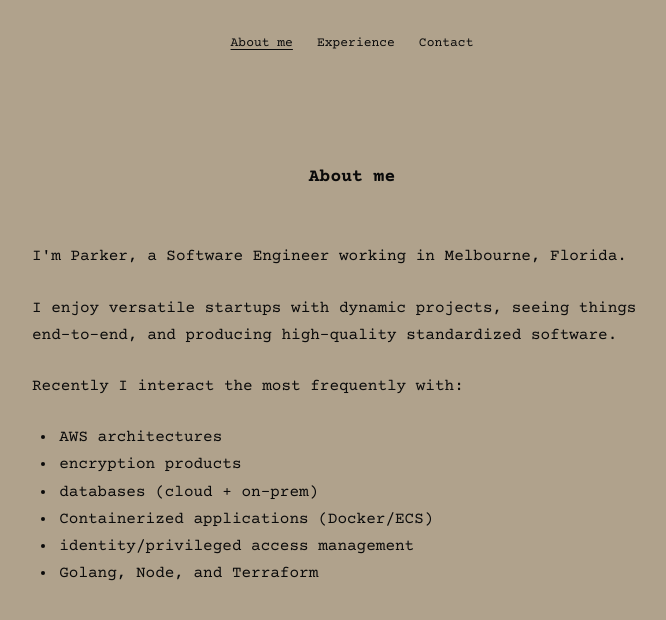
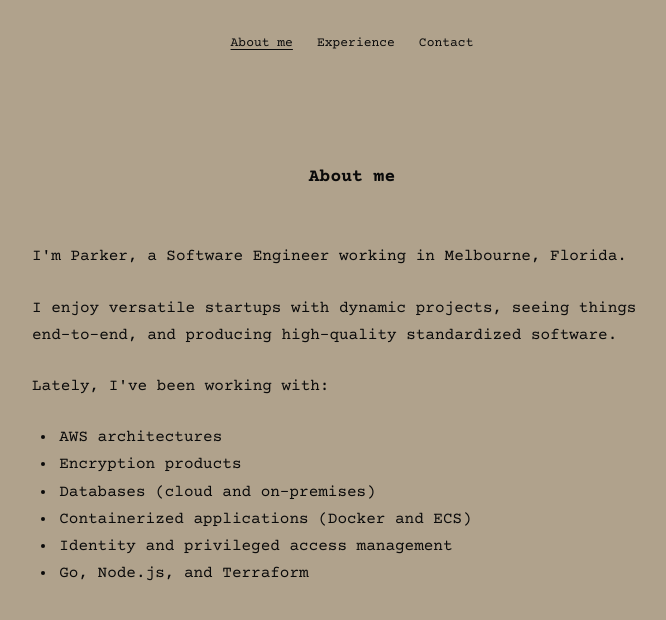
Before and after one commit to pcummings2021/parker-site, a Next.js app: page /about in a window 1280 px wide. Shown: the top 620 px of the page, without its empty margins (288-954 px from the left). Built offline with nearby package versions, Linux system fonts and the light colour scheme.

Commit message:
Refine About technology list wording

```diff
--- a/app/about/page.tsx
+++ b/app/about/page.tsx
@@ -12,14 +12,14 @@ export default function AboutPage() {
       <div className="page-content">
         <p>I&apos;m Parker, a Software Engineer working in Melbourne, Florida.</p>
         <p>I enjoy versatile startups with dynamic projects, seeing things end-to-end, and producing high-quality standardized software.</p>
-        <p>Recently I interact the most frequently with:</p>
+        <p>Lately, I&apos;ve been working with:</p>
         <ul className="list-disc">
           <li>AWS architectures</li>
-          <li>encryption products</li>
-          <li>databases (cloud + on-prem)</li>
-          <li>Containerized applications (Docker/ECS)</li>
-          <li>identity/privileged access management</li>
-          <li>Golang, Node, and Terraform</li>
+          <li>Encryption products</li>
+          <li>Databases (cloud and on-premises)</li>
+          <li>Containerized applications (Docker and ECS)</li>
+          <li>Identity and privileged access management</li>
+          <li>Go, Node.js, and Terraform</li>
         </ul>
       </div>
     </main>
```
